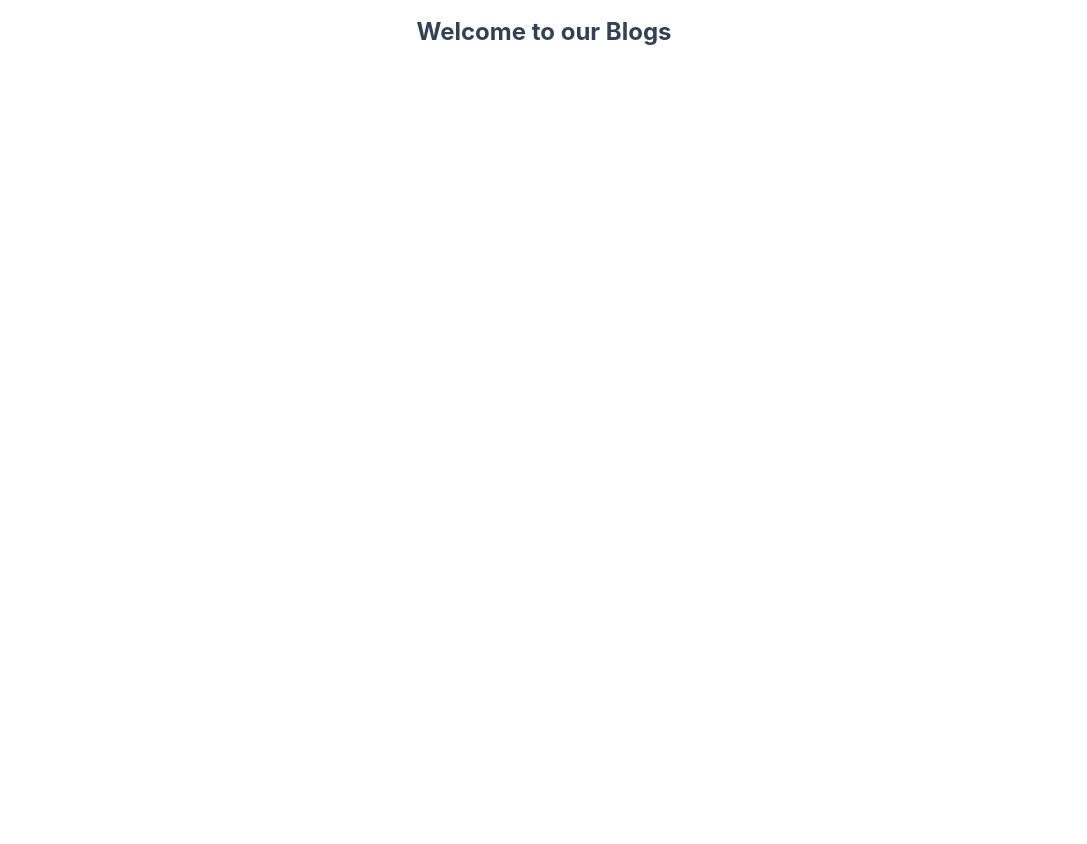
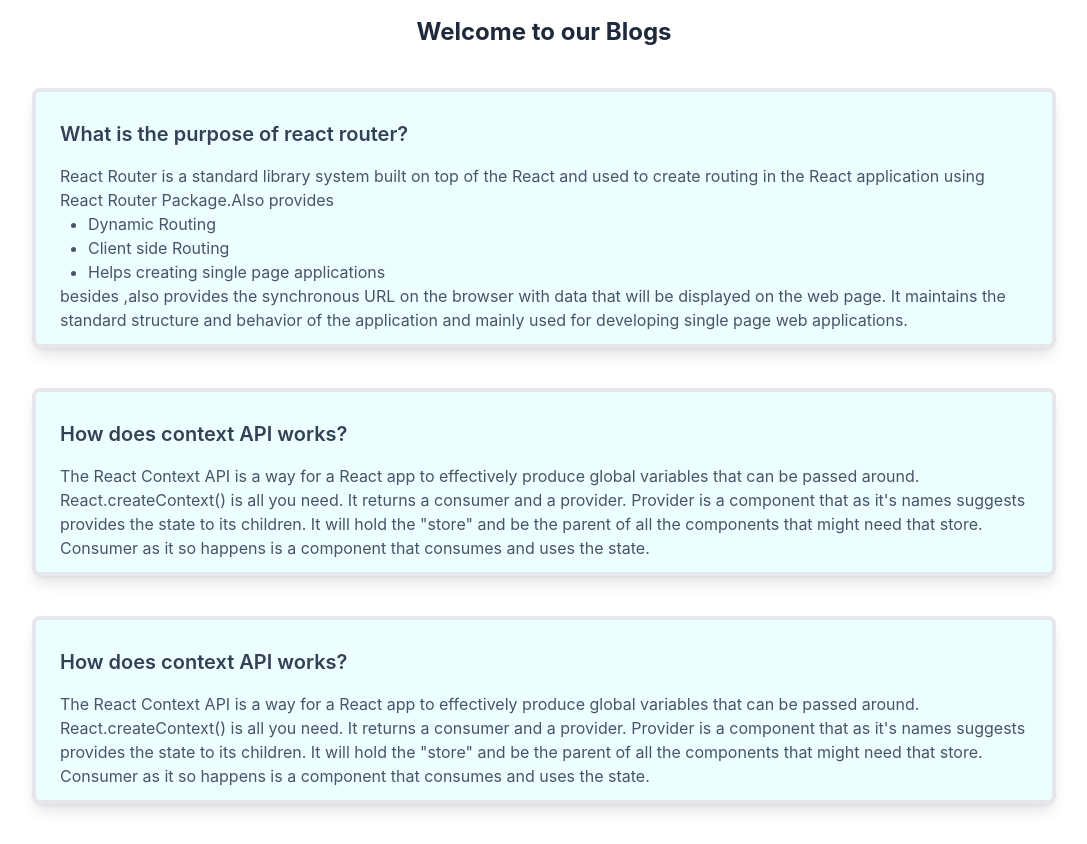
Before and after one commit to Ashikur540/Quick_Test, a React (Create React App) app: page /blogs in a window 1280 px wide. Shown: the whole page, without its empty margins (96-1183 px from the left). Before the commit the page ends 800 px from the top, so only its background shows below. Built offline with nearby package versions, Linux system fonts and the light colour scheme.

Commit message:
blog working..

```diff
--- a/src/Components/Blogs/Blogs.jsx
+++ b/src/Components/Blogs/Blogs.jsx
@@ -3,9 +3,34 @@
 const Blogs = () => {
     return (
         <div>
-            <h1 className="text-2xl font-bold text-slate-700 my-4 ">Welcome to our Blogs</h1>
-            <div className="bg-slate-300">
-                <h1 classname="text-xl font-bold"></h1>
+            <h1 className="text-2xl font-bold text-slate-800  my-4 ">Welcome to our Blogs</h1>
+
+
+            <div className="bg-cyan-50 px-6 py-3 text-left max-w-5xl border-4 rounded-lg shadow-lg mx-auto my-10">
+                <h1 className="text-slate-700 font-semibold py-4 text-xl">What is the purpose of react router?</h1>
+                <p className="text-slate-600">
+                    React Router is a standard library system built on top of the React and used to create routing in the React application using React Router Package.Also provides
+                    <ol className="list-disc">
+                        <li className="ml-7">Dynamic Routing</li>
+                        <li className="ml-7">Client side Routing</li>
+                        <li className="ml-7">Helps creating single page applications</li>
+                    </ol>
+                    besides ,also provides the synchronous URL on the browser with data that will be displayed on the web page. It maintains the standard structure and behavior of the application and mainly used for developing single page web applications.
+                </p>
+            </div>
+            <div className="bg-cyan-50 px-6 py-3 text-left max-w-5xl border-4 rounded-lg shadow-lg mx-auto my-10">
+                <h1 className="text-slate-700 font-semibold py-4 text-xl">How does context API works?</h1>
+                <p className="text-slate-600">
+                    The React Context API is a way for a React app to effectively produce global variables that can be passed around.<br />
+                    React.createContext() is all you need. It returns a consumer and a provider. Provider is a component that as it's names suggests provides the state to its children. It will hold the "store" and be the parent of all the components that might need that store. Consumer as it so happens is a component that consumes and uses the state.
+                </p>
+            </div>
+            <div className="bg-cyan-50 px-6 py-3 text-left max-w-5xl border-4 rounded-lg shadow-lg mx-auto my-10">
+                <h1 className="text-slate-700 font-semibold py-4 text-xl">How does context API works?</h1>
+                <p className="text-slate-600">
+                    The React Context API is a way for a React app to effectively produce global variables that can be passed around.<br />
+                    React.createContext() is all you need. It returns a consumer and a provider. Provider is a component that as it's names suggests provides the state to its children. It will hold the "store" and be the parent of all the components that might need that store. Consumer as it so happens is a component that consumes and uses the state.
+                </p>
             </div>
         </div>
     );
```
